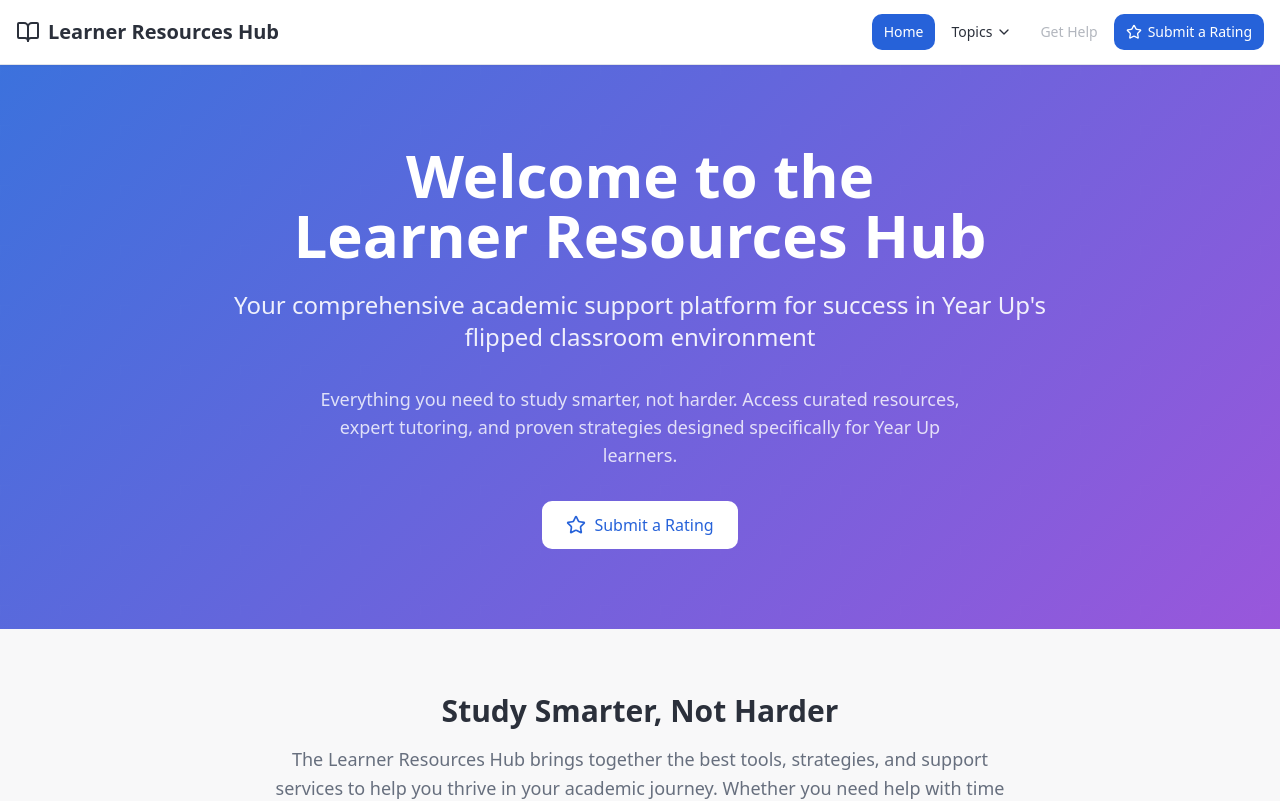
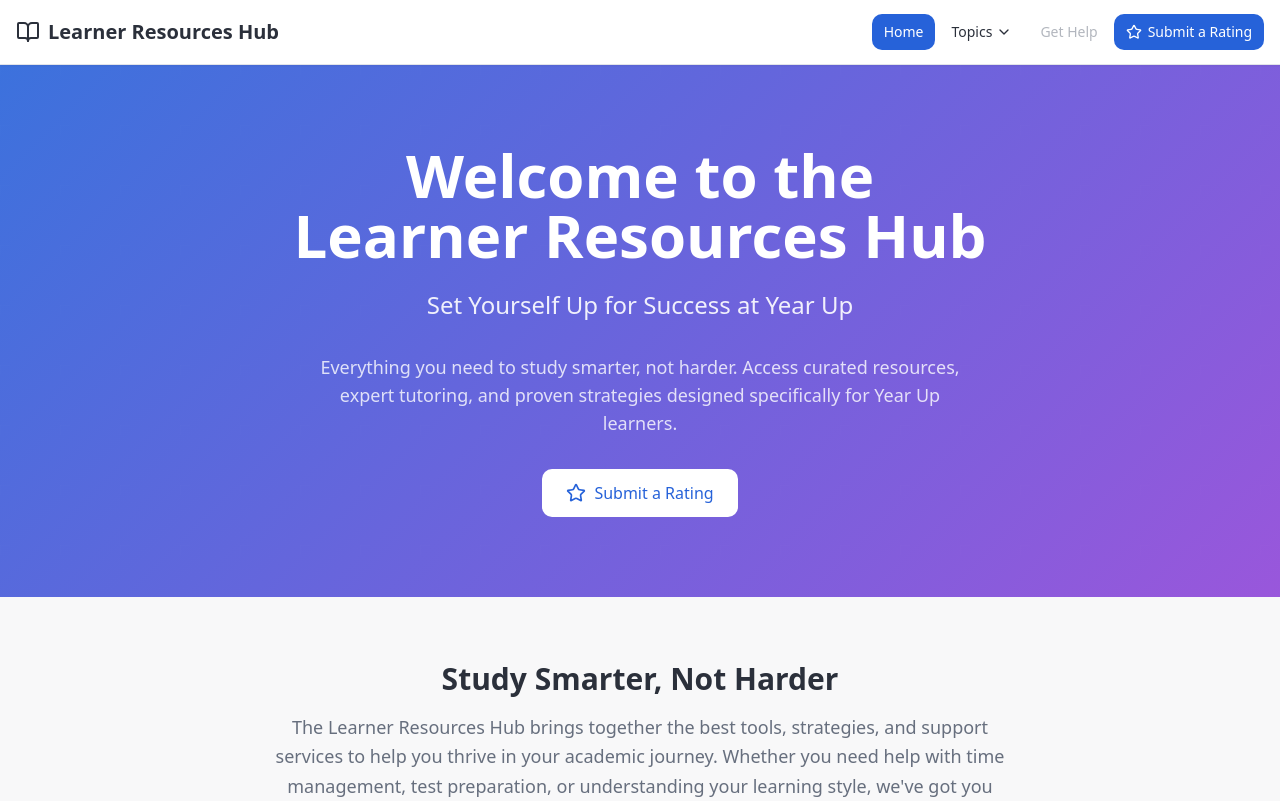
Before and after one commit to jenidub/learnhub-yearup, a React (Vite) app: page / in a window 1280 px wide. Shown: the top 801 px of the page. Built offline with nearby package versions, Linux system fonts and the light colour scheme; the HTML template or start-up script is replaced by a standard one.

Commit message:
Changes
Co-authored-by: jenidub <30510501+jenidub@users.noreply.github.com>

```diff
--- a/src/pages/Index.tsx
+++ b/src/pages/Index.tsx
@@ -152,7 +152,7 @@ export default function Index() {
               Welcome to the<br />Learner Resources Hub
             </h1>
             <p className="text-xl md:text-2xl text-white/90 mb-8 leading-relaxed">
-              Your comprehensive academic support platform for success in Year Up's flipped classroom environment
+              Set Yourself Up for Success at Year Up
             </p>
             <p className="text-lg text-white/80 max-w-2xl mx-auto mb-8">
               Everything you need to study smarter, not harder. Access curated resources, expert tutoring, and proven strategies designed specifically for Year Up learners.
```
